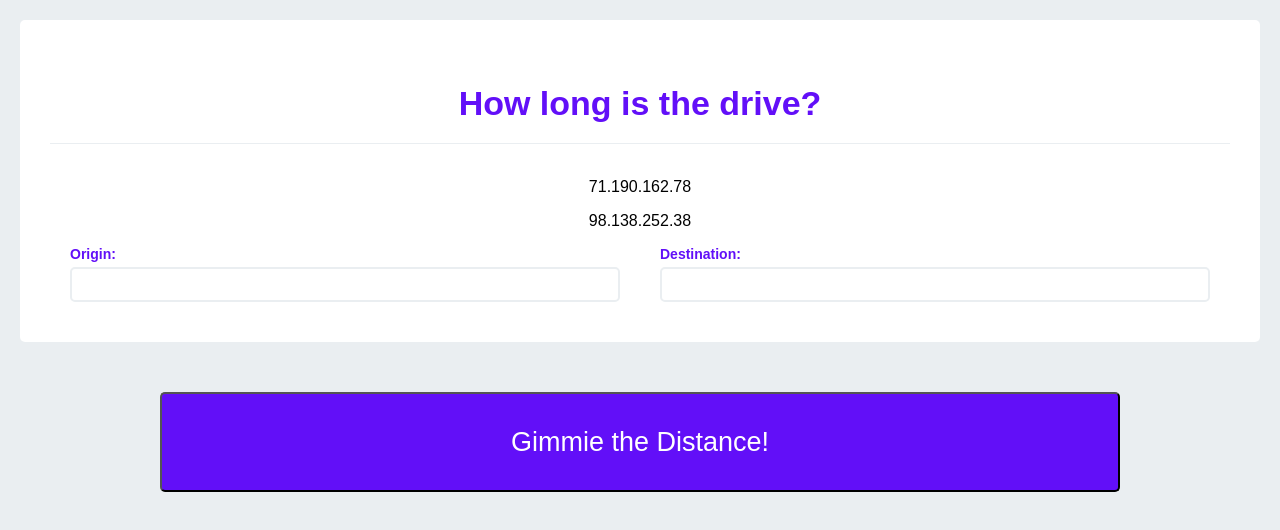
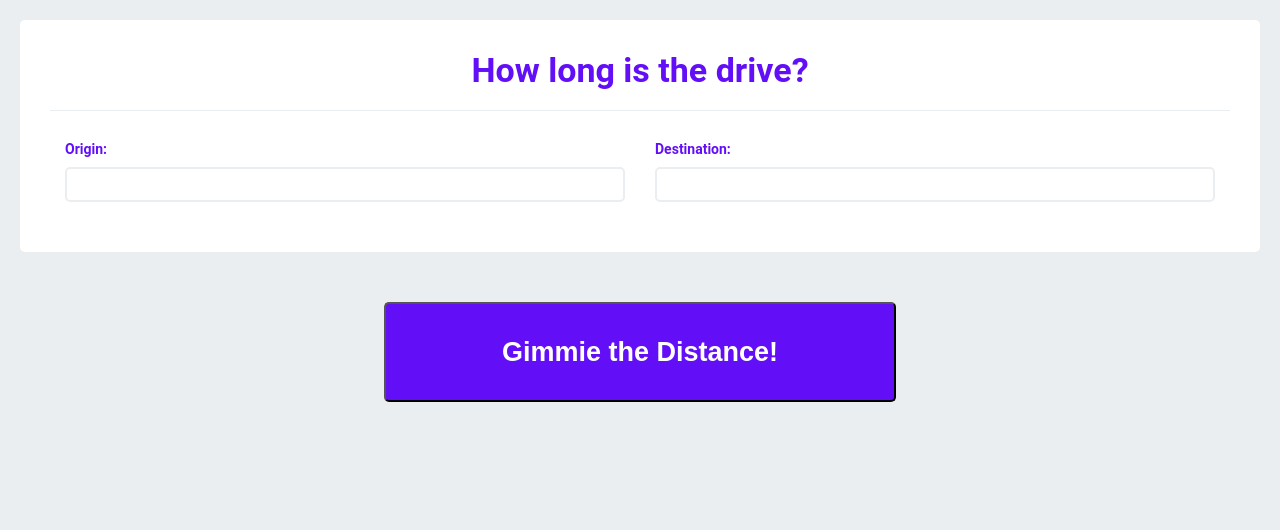
Before and after one commit to tbeaulieu/react-distance, a React (Create React App) app: page / in a window 1280 px wide. Shown: the top 530 px of the page. Built offline with nearby package versions, Linux system fonts and the light colour scheme.

Commit message:
Final updates.

```diff
--- a/package.json
+++ b/package.json
@@ -9,7 +9,8 @@
     "npm": "^5.6.0",
     "react": "^16.2.0",
     "react-dom": "^16.2.0",
-    "react-scripts": "1.0.17"
+    "react-scripts": "1.0.17",
+    "typeface-roboto": "0.0.45"
   },
   "scripts": {
     "start": "react-scripts start",
--- a/public/index.html
+++ b/public/index.html
@@ -19,7 +19,7 @@
       work correctly both with client-side routing and a non-root public URL.
       Learn how to configure a non-root public URL by running `npm run build`.
     -->
-    <title>React App</title>
+    <title>React Distance App</title>
   </head>
   <body>
     <noscript>
--- a/src/App.css
+++ b/src/App.css
@@ -5,6 +5,12 @@
 body{
   background-color: #eaeef1;
   padding:0;
+  margin:0;
+  font-family: 'Roboto', sans-serif;
+
+}
+
+p{
   margin:0;
 }
 
@@ -33,8 +39,8 @@ body{
   appearance:none;
   font-weight:bold;
   position:absolute;
-  left:20px;
-  top:20px;
+  left:10px;
+  top:10px;
   cursor: pointer;
 }
 
@@ -44,6 +50,19 @@ h3{
   display:block;
   font-size:34px;
   padding-bottom:20px;
+  margin: 0 0 30px;
+}
+h4{
+  color: #620ff8;
+  border-bottom: 1px solid #eaeef1;
+  display:block;
+  font-size:34px;
+  padding-bottom:0;
+  margin: 0 0 20px;
+}
+h3.solved{
+  font-size:24px;
+  padding: 0 40px 20px;
 }
 label{
   color: #620ff8;
@@ -56,7 +75,7 @@ label{
 input[type="text"]{
   width:100%;
   border-radius: 5px;
-  margin: 5px 0 10px;
+  margin-bottom:10px;
   height:35px;
   appearance: none;
   border:2px solid #eaeef1;
@@ -99,6 +118,9 @@ figure{
   margin:0;
   flex: 0 0 100%;
 }
+figure>div{
+  margin:10px 0;
+}
 
 figure p, figure strong{
   text-align: left;
@@ -115,11 +137,27 @@ figure p, figure strong{
   font-size:27px;
   border-radius: 5px;
   cursor: pointer;
+  font-weight:bold;
 }
 
 @media screen and (min-width:1024px) {
+  h3.solved{
+    font-size:34px;
+  }
   figure{
     flex: 0 0 50%;
-    padding: 0 20px;
+    padding: 0 15px;
+    font-size:22px;
   }
+
+  figure strong, figure strong p{
+    margin-top:10px;
+    line-height:32px;
+  }
+
+  .goGetIt{
+    width:40%;
+  }
+
+
 }
--- a/src/App.js
+++ b/src/App.js
@@ -1,8 +1,6 @@
 import React, { Component } from 'react';
-import ipRegex from 'ip-regex'; //npm pull so we can quickly validate without boilerplate code. Does a regex check on a V4 ip and returns true/false
+import ipRegex from './ip-regex.js'; //npm pull so we can quickly validate without boilerplate code. Does a regex check on a V4 ip and returns true/false
 import './App.css';
-
-//https://maps.googleapis.com/maps/api/directions/json?origin=lat/long&destination=lat,long&key=[apikey]
 
 const googleApikey = "AIzaSyBWyS9G2KtT2u8JD93MrqmT55RFmDPB-_E";
 
@@ -46,9 +44,7 @@ let getGoogleMaps = async (origin, destination) => {
   }
 }
 
-
 class App extends Component {
-
   constructor(props){
     super(props);
     this.state={
@@ -91,10 +87,10 @@ class App extends Component {
                       destinationAddress: directionInfo.routes[0].legs[0].end_address.split(","),
                       time: directionInfo.routes[0].legs[0].duration.text
         });
+
       }
     }
   }
-
   goBack(e){
     this.setState({
       inputToggle: true,
@@ -102,27 +98,25 @@ class App extends Component {
       destinationIp: null
     });
   }
-
   render() {
     return (
       <div className="App">
         <div className="ThingsHappening">
-    {!this.state.inputToggle ? (<button className="goBack" onClick={(e)=> this.goBack(e)}>Back</button>):('')}
-          <h3 color="primary">How long is the drive?</h3>
-          <p>71.190.162.78</p>
-          <p>98.138.252.38</p>
+        {!this.state.inputToggle ? (<button className="goBack" onClick={(e)=> this.goBack(e)}>Back</button>):('')}
+          <h3 className={!this.state.inputToggle ? ('solved') : ('')}>How long is the drive?</h3>
+
           <section>
             <figure>
             <label>Origin:</label>
           {this.state.inputToggle ?(
-            <div><input type="text" name="originIp" onBlur={(e)=> this.checkip(e)}></input><p>Please Input a Valid Ip</p></div>) :
+            <div><input type="text" name="originIp" onBlur={(e)=> this.checkip(e)}></input><p>Please input a valid ip</p></div>) :
             (<div><strong>{this.state.originAddress[0]}</strong>
                   <p>{this.state.originAddress[1]}, {this.state.originAddress[2]}</p></div>) }
             </figure>
             <figure>
           <label>Destination:</label>
           {this.state.inputToggle ?(
-            <div><input type="text" name="destinationIp" onBlur={(e)=> this.checkip(e)}></input><p>Please Input a Valid Ip</p></div>) :
+            <div><input type="text" name="destinationIp" onBlur={(e)=> this.checkip(e)}></input><p>Please Input a valid ip</p></div>) :
             (<div><strong>{this.state.destinationAddress[0]}</strong><p>{this.state.destinationAddress[1]}, {this.state.destinationAddress[2]}</p></div>) }
             </figure>
 
@@ -130,7 +124,7 @@ class App extends Component {
         </div>
           {this.state.inputToggle ?(
             <button className="goGetIt" onClick={(e)=> this.getResults(e)}>Gimmie the Distance!</button>) :
-            (<div><h3>{this.state.time}.</h3><p>Well, that ain't far.</p></div>)}
+            (<div><h4>{this.state.time}.</h4><p>Well, that ain't far.</p></div>)}
       </div>
     );
   }
--- /dev/null
+++ b/src/ip-regex.js
@@ -0,0 +1,24 @@
+'use strict';
+
+const v4 = '(?:25[0-5]|2[0-4][0-9]|1[0-9][0-9]|[1-9][0-9]|[0-9])(?:\\.(?:25[0-5]|2[0-4][0-9]|1[0-9][0-9]|[1-9][0-9]|[0-9])){3}';
+
+const v6seg = '[0-9a-fA-F]{1,4}';
+const v6 = `
+(
+(?:${v6seg}:){7}(?:${v6seg}|:)|                                // 1:2:3:4:5:6:7::  1:2:3:4:5:6:7:8
+(?:${v6seg}:){6}(?:${v4}|:${v6seg}|:)|                         // 1:2:3:4:5:6::    1:2:3:4:5:6::8   1:2:3:4:5:6::8  1:2:3:4:5:6::1.2.3.4
+(?:${v6seg}:){5}(?::${v4}|(:${v6seg}){1,2}|:)|                 // 1:2:3:4:5::      1:2:3:4:5::7:8   1:2:3:4:5::8    1:2:3:4:5::7:1.2.3.4
+(?:${v6seg}:){4}(?:(:${v6seg}){0,1}:${v4}|(:${v6seg}){1,3}|:)| // 1:2:3:4::        1:2:3:4::6:7:8   1:2:3:4::8      1:2:3:4::6:7:1.2.3.4
+(?:${v6seg}:){3}(?:(:${v6seg}){0,2}:${v4}|(:${v6seg}){1,4}|:)| // 1:2:3::          1:2:3::5:6:7:8   1:2:3::8        1:2:3::5:6:7:1.2.3.4
+(?:${v6seg}:){2}(?:(:${v6seg}){0,3}:${v4}|(:${v6seg}){1,5}|:)| // 1:2::            1:2::4:5:6:7:8   1:2::8          1:2::4:5:6:7:1.2.3.4
+(?:${v6seg}:){1}(?:(:${v6seg}){0,4}:${v4}|(:${v6seg}){1,6}|:)| // 1::              1::3:4:5:6:7:8   1::8            1::3:4:5:6:7:1.2.3.4
+(?::((?::${v6seg}){0,5}:${v4}|(?::${v6seg}){1,7}|:))           // ::2:3:4:5:6:7:8  ::2:3:4:5:6:7:8  ::8             ::1.2.3.4
+)(%[0-9a-zA-Z]{1,})?                                           // %eth0            %1
+`.replace(/\s*\/\/.*$/gm, '').replace(/\n/g, '').trim();
+
+const ip = module.exports = opts => opts && opts.exact ?
+	new RegExp(`(?:^${v4}$)|(?:^${v6}$)`) :
+	new RegExp(`(?:${v4})|(?:${v6})`, 'g');
+
+ip.v4 = opts => opts && opts.exact ? new RegExp(`^${v4}$`) : new RegExp(v4, 'g');
+ip.v6 = opts => opts && opts.exact ? new RegExp(`^${v6}$`) : new RegExp(v6, 'g');
```
Also changed, not shown: 1 other file (tests, documents, lock files or other folders).
